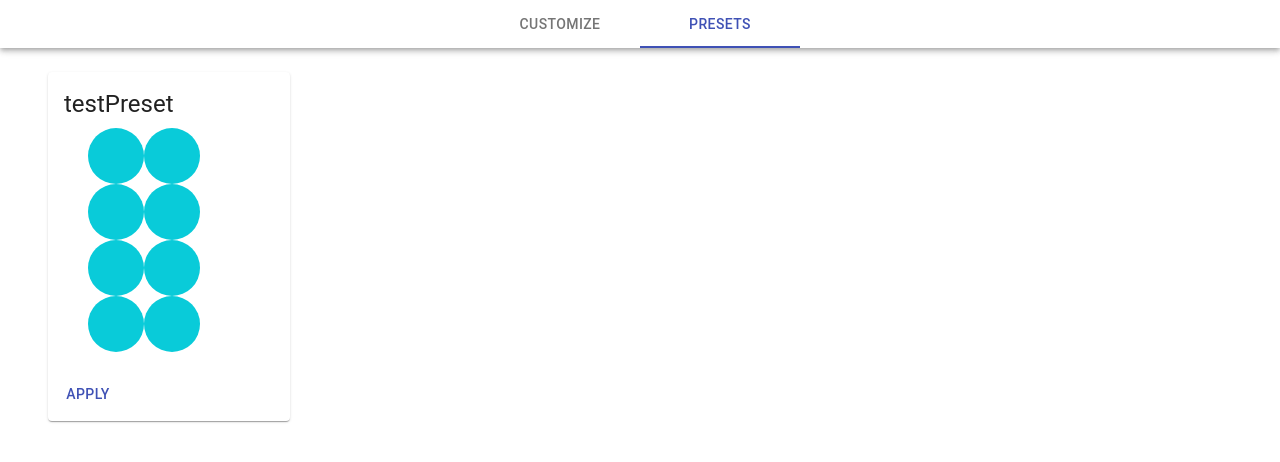
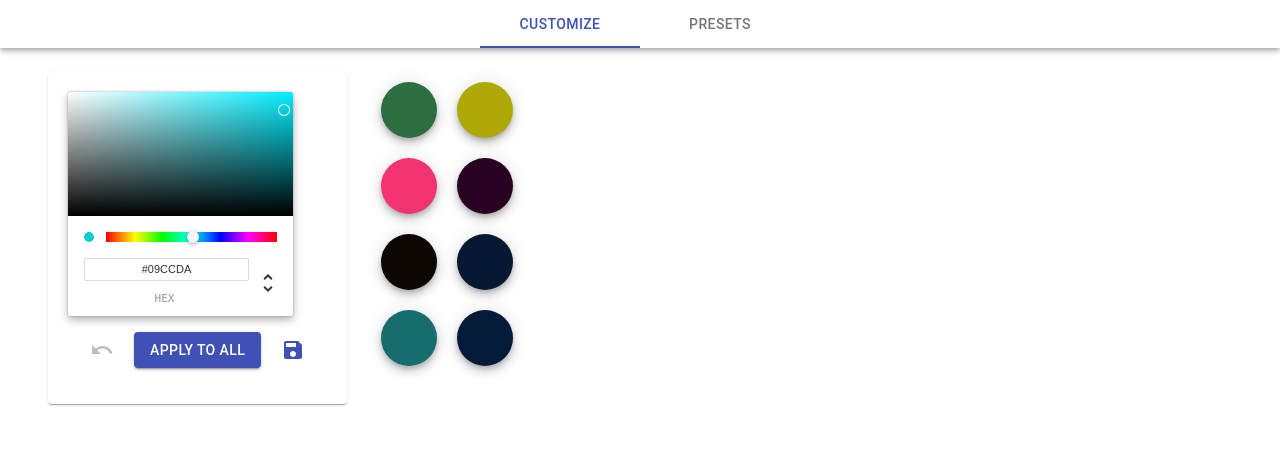
Before and after one commit to cthit/hueIT-electric-boogaloo, a React (Create React App) app in the folder frontend/: page / in a window 1280 px wide. Shown: the top 462 px of the page. Built offline with nearby package versions, Linux system fonts and the light colour scheme.

Commit message:
implement undo button

```diff
--- a/frontend/package.json
+++ b/frontend/package.json
@@ -5,6 +5,7 @@
     "dependencies": {
         "@babel/core": "^7.5.5",
         "@material-ui/core": "^4.3.1",
+        "@material-ui/icons": "^4.2.1",
         "@material-ui/styles": "^4.3.0",
         "axios": "^0.19.0",
         "color-convert": "^2.0.0",
--- a/frontend/src/App.js
+++ b/frontend/src/App.js
@@ -1,29 +1,49 @@
 import React, { useEffect, useRef, useState } from "react";
 import "./App.css";
 import Navigation from "./Navigation";
-import { Post as BackendPost, Get as BackendGet } from "./BackendInterface";
+import * as Backend from "./BackendInterface";
 
 const N_OF_LAMPS = 8;
 
 export default function App(props) {
     const [state, setState] = useState(DefaultState(N_OF_LAMPS));
 
+    const didUndo = useRef(false);
     const didMountRef = useRef(false);
-    const changedState = useRef(false);
+    const prevStates = useRef([]);
+    // const changedState = useRef(false);
 
     useEffect(() => {
-        changedState.current = true;
+        if (didUndo.current) {
+            didUndo.current = false;
+        } else {
+            prevStates.current.push(state);
+        }
+        // changedState.current = true;
         if (didMountRef.current) {
-            BackendPost(state);
+            Backend.Post(state);
         } else {
             // first load, dont send to backend
             didMountRef.current = true;
         }
     });
 
+    function undo() {
+        if (prevStates.current.length === 0) return;
+        if (state === prevStates.current[prevStates.current.length - 1])
+            prevStates.current.pop();
+        setState(prevStates.current.pop());
+        didUndo.current = true;
+    }
+
     return (
         <div>
-            <Navigation state={state} setState={setState} />
+            <Navigation
+                state={state}
+                setState={setState}
+                handleUndo={undo}
+                disableUndo={prevStates.current.length < 2}
+            />
         </div>
     );
 }
--- a/frontend/src/ControlPanelComponent.js
+++ b/frontend/src/ControlPanelComponent.js
@@ -1,16 +1,20 @@
 import Grid from "@material-ui/core/Grid";
 import ChromePicker from "react-color";
 import Box from "@material-ui/core/Box";
-import { Container } from "@material-ui/core";
 import Button from "@material-ui/core/Button";
 import { ApplyColorToAll, SavePreset } from "./Util";
 import React from "react";
+import UndoIcon from "@material-ui/icons/Undo";
+import SaveIcon from "@material-ui/icons/Save";
+import Paper from "@material-ui/core/Paper";
+import IconButton from "@material-ui/core/IconButton";
+import { Container } from "@material-ui/core";
 
 export default function ControlPanelComponent(props) {
-    const { state, setState, ...other } = props;
+    const { state, setState, handleUndo, disableUndo } = props;
 
     return (
-        <React.Fragment>
+        <Paper style={{ padding: "20px", justifyContent: "center" }}>
             <Grid container>
                 <ChromePicker
                     disableAlpha
@@ -25,36 +29,41 @@ export default function ControlPanelComponent(props) {
             <Box component="span" />
             <Grid
                 container
-                direction={"column"}
                 alignItems={"center"}
                 spacing={1}
                 style={{ padding: "10px" }}
             >
                 <Grid item>
+                    <IconButton
+                        color="primary"
+                        onClick={handleUndo}
+                        disabled={disableUndo}
+                    >
+                        <UndoIcon />
+                    </IconButton>
+                </Grid>
+                <Grid item>
                     <Button
                         variant="contained"
                         color="primary"
-                        style={{ width: "160px" }}
                         onClick={() => {
-                            setState(ApplyColorToAll(state));
+                            setState(ApplyColorToAll(state)); // TODO consider lifting this and save functions
                         }}
                     >
                         Apply to All
                     </Button>
                 </Grid>
                 <Grid item>
-                    <Button
-                        variant="contained"
+                    <IconButton
                         color="primary"
-                        style={{ width: "160px" }}
                         onClick={() => {
                             SavePreset(state.lamps);
                         }}
                     >
-                        Save as Preset
-                    </Button>
+                        <SaveIcon />
+                    </IconButton>
                 </Grid>
             </Grid>
-        </React.Fragment>
+        </Paper>
     );
 }
--- a/frontend/src/LampLayoutComponent.js
+++ b/frontend/src/LampLayoutComponent.js
@@ -4,6 +4,7 @@ import Fab from "@material-ui/core/Fab";
 import { Container } from "@material-ui/core";
 import { LampToHex, ApplyColor } from "./Util";
 import Box from "@material-ui/core/Box";
+import Paper from "@material-ui/core/Paper";
 
 export default function LampLayoutComponent(props) {
     const { state, setState, columns } = props;
@@ -22,11 +23,10 @@ export default function LampLayoutComponent(props) {
 }
 
 function MakeRow(lamps, state, setState, index = 0) {
-    let list = lamps.map(lamp => {
+    let list = lamps.map((lamp, index) => {
         return (
-            <Box style={{ padding: "10px" }}>
+            <Box key={lamp.id} style={{ padding: "10px" }}>
                 <Fab
-                    key={lamp.id}
                     onClick={() => {
                         setState(ApplyColor(state, [lamp.id]));
                     }}
--- a/frontend/src/Navigation.js
+++ b/frontend/src/Navigation.js
@@ -3,14 +3,11 @@ import Paper from "@material-ui/core/Paper";
 import Tabs from "@material-ui/core/Tabs";
 import Tab from "@material-ui/core/Tab";
 import Box from "@material-ui/core/Box";
-import { TestPreset } from "./Util";
 import AdvancedColorScreen from "./AdvancedColorScreen";
 import PresetsScreen from "./PresetsScreen";
 
 export default function Navigation(props) {
-    const { children, ...other } = props;
-
-    const [value, setValue] = useState(1);
+    const [value, setValue] = useState(0);
 
     function handleChange(event, newValue) {
         setValue(newValue);
--- a/frontend/src/PresetCardComponent.js
+++ b/frontend/src/PresetCardComponent.js
@@ -28,7 +28,7 @@ export default function PresetCardComponent(props) {
                             {preset.name}
                         </Typography>
                         <GhettoPreview {...props} />
-                        {/*<Typography variant="body2" color="textSecondary" component="p"*/}
+                        {/*<Typo  graphy variant="body2" color="textSecondary" component="p"*/}
                         {/*            style={{maxHeight: "100px"}}>*/}
                         {/*  {preset.description}*/}
                         {/*</Typography>*/}
@@ -49,12 +49,13 @@ function GhettoPreview(props) {
 
     return (
         <Container>
-            {preset.lamps.map(lamp => {
+            {preset.lamps.map((lamp, index) => {
                 return (
                     <Fab
                         style={{
                             backgroundColor: `#${LampToHex(lamp)}`,
                         }}
+                        key={index}
                         disabled={true}
                         children=""
                     />
--- a/frontend/src/Util.js
+++ b/frontend/src/Util.js
@@ -72,8 +72,6 @@ export function LoadPresets() {
         }
     });
 
-    console.log(presets);
-
     return presets;
 }
 
```
Also changed, not shown: 2 other files (tests, documents, lock files or other folders).
